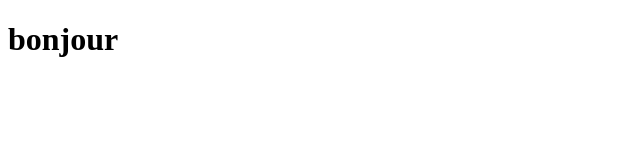
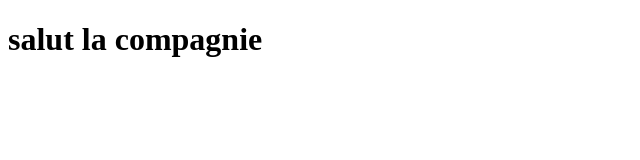
Before and after one commit to cdebonneuil/bonjour2, a plain HTML site: page index.html in a window 1280 px wide. Shown: the whole page, without its empty margins (0-640 px from the left). Drawn offline with Linux system fonts and the light colour scheme.

Commit message:
la compagnie

```diff
--- a/index.html
+++ b/index.html
@@ -4,6 +4,6 @@
         <title>hi</title>
     </head>
     <body>
-    <h1>bonjour</h1>
+    <h1>salut la compagnie</h1>
     </body>
 </html>
```
